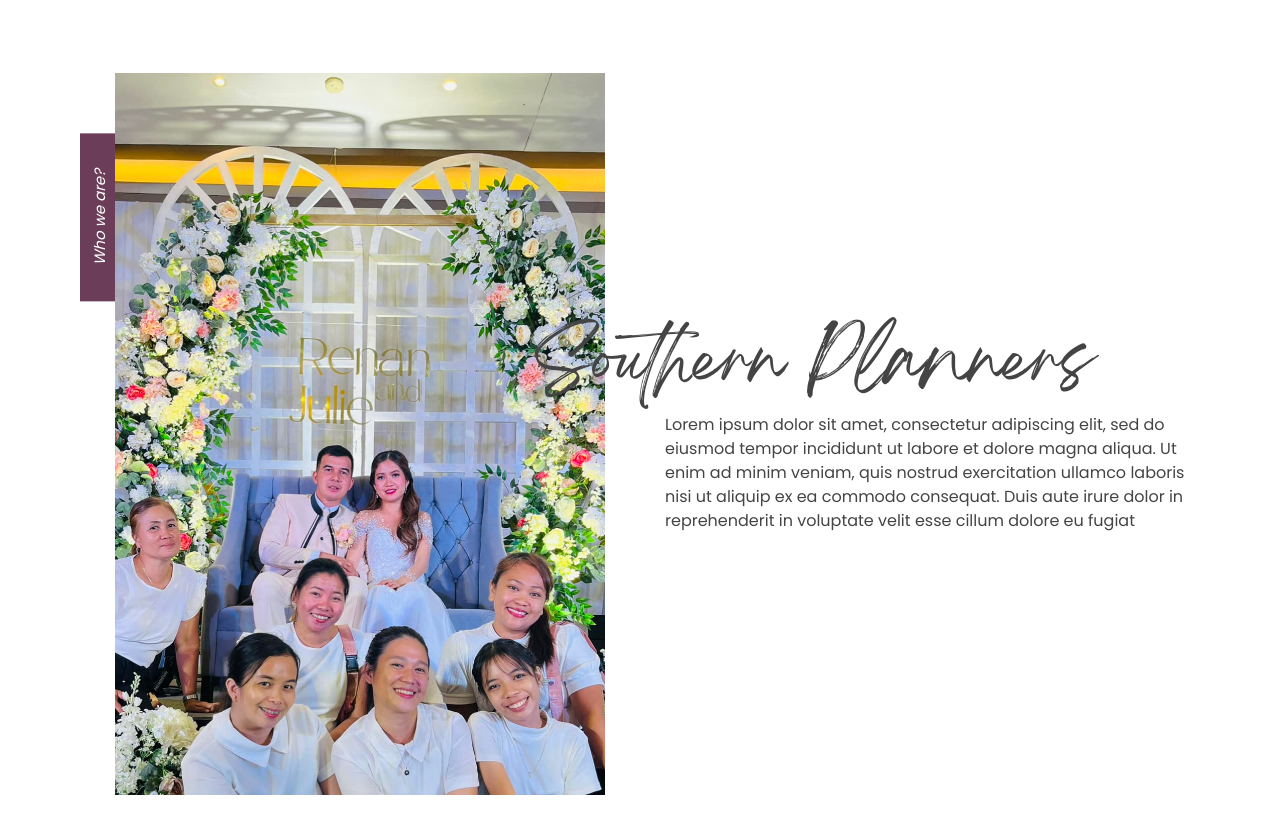
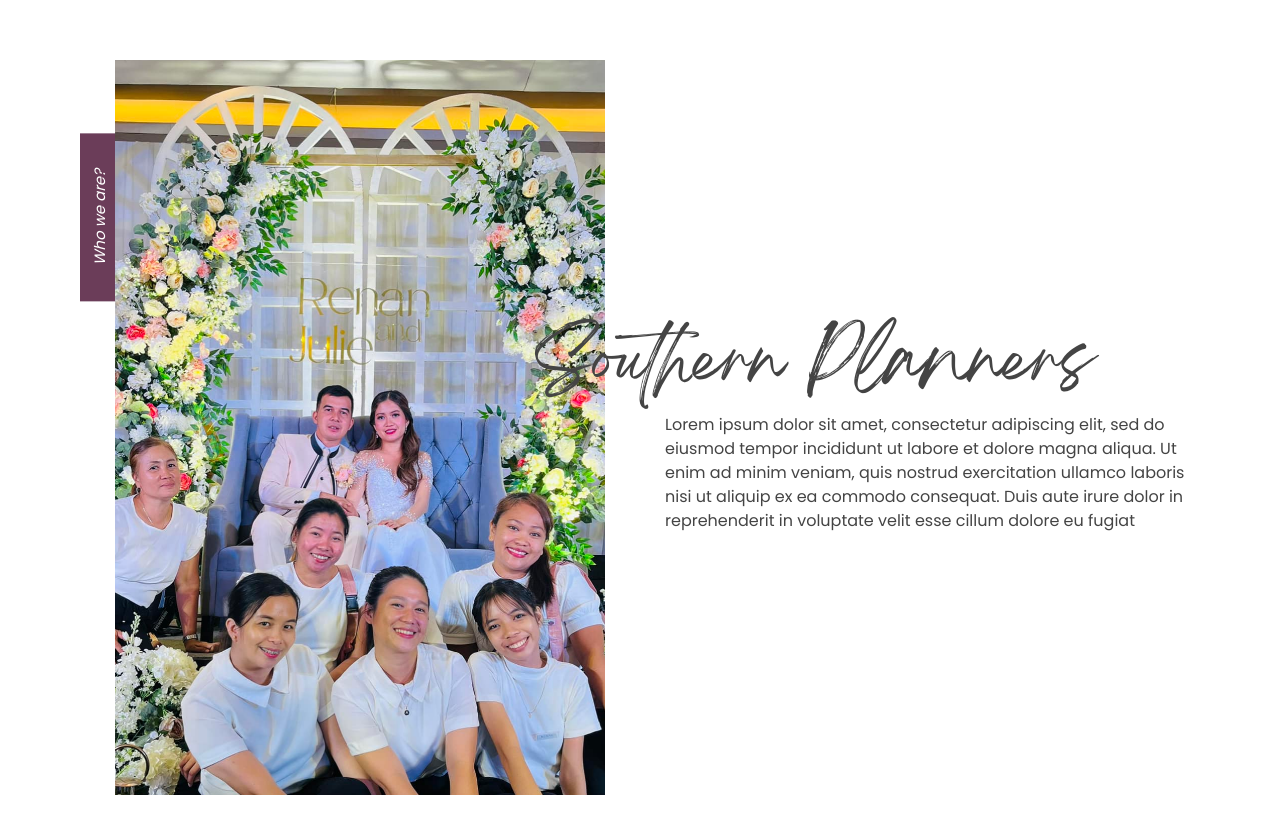
Before and after one commit to JRomuel/southern-planner-website, a Next.js app: page / in a window 1280 px wide. Shown: the part 2490-3323 px from the top of the page. Built offline with nearby package versions, Linux system fonts and the light colour scheme.

Commit message:
fix bugs

```diff
--- a/src/components/Misc/ParallaxImage/index.js
+++ b/src/components/Misc/ParallaxImage/index.js
@@ -10,7 +10,7 @@ export default function ParallaxImage({src, container, alt, label}) {
       target: container,
       offset: ['start end', 'end start']
   })
-  const speed = useTransform(scrollYProgress, [0, 1], [0, 320]);
+  const speed = useTransform(scrollYProgress, [0, 1], [0, 200]);
 
   return (
     <div className={styles.parallax_image}>
```
